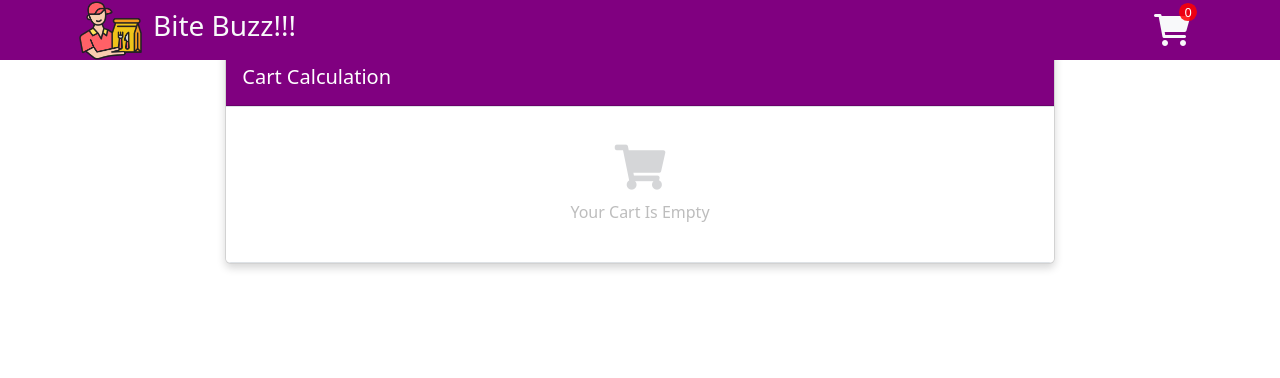
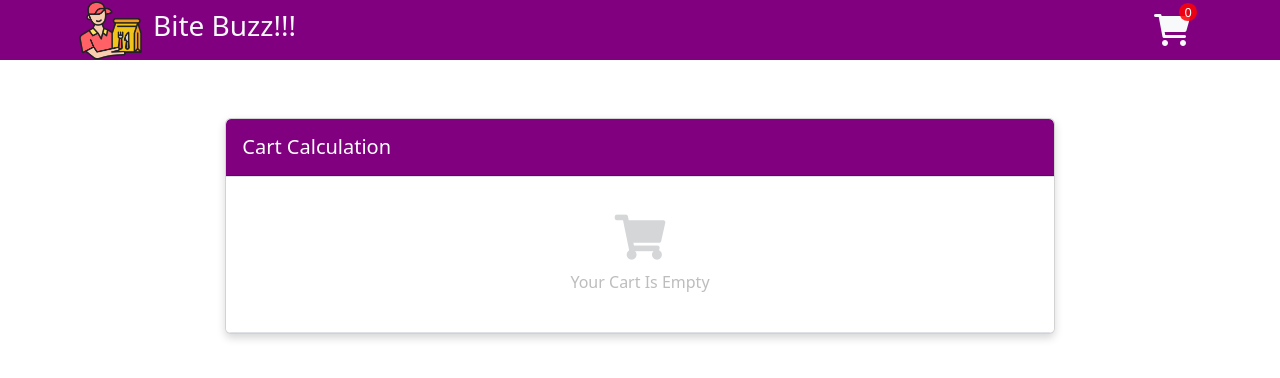
Before and after one commit to tejassable99/Bite-Buzz, a React (Create React App) app in the folder client/: page /cart in a window 1280 px wide. Shown: the top 378 px of the page. Built offline with nearby package versions, Linux system fonts and the light colour scheme.

Commit message:
first commit

```diff
--- a/client/src/components/CartDetails.js
+++ b/client/src/components/CartDetails.js
@@ -96,9 +96,9 @@ const CartDetails = () => {
 
     return (
         <>
-            <div className='row justify-content-center m-0'>
+            <div className='row justify-content-center m-0' >
                 <div className='col-md-8 mt-5 mb-5 cardsdetails'>
-                    <div className="card">
+                    <div className="card" style={{marginTop:"70px"}}>
                         <div className="card-header  p-3"style={{backgroundColor:"purple"}}>
                             <div className='card-header-flex'>
                                 <h5 className='text-white m-0'>Cart Calculation{carts.length >0 ? `(${carts.length})`:""}</h5>
```
